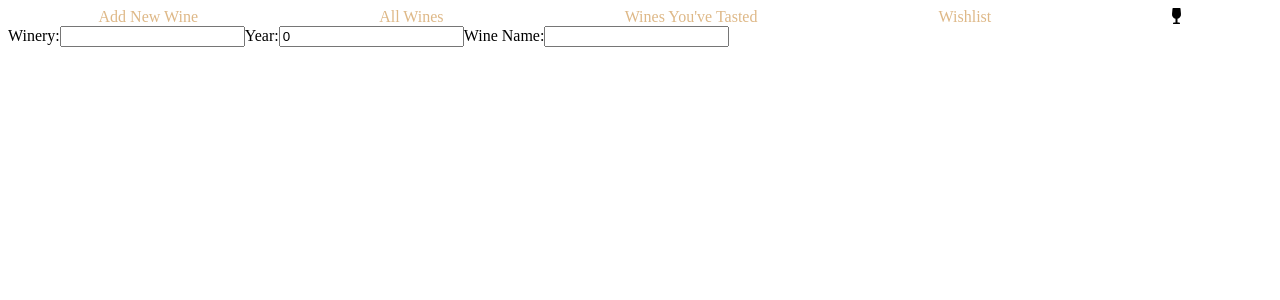
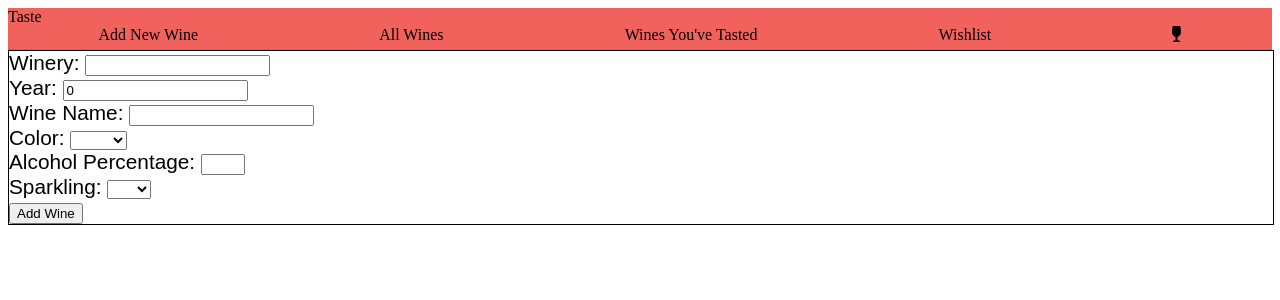
Before and after one commit to klthree/wineapp, an Angular app in the folder frontend/taster/: page /add-new-wine in a window 1280 px wide. Shown: the top 300 px of the page. Built offline with nearby package versions, Linux system fonts and the light colour scheme.

Commit message:
Modified form styling, added service for retrieving wines.

```diff
--- a/frontend/taster/src/app/app.component.html
+++ b/frontend/taster/src/app/app.component.html
@@ -1,2 +1,13 @@
-<app-navigation></app-navigation>
-<router-outlet></router-outlet>
+<div id="titlebar">
+    <header role="banner" >
+        Taste
+    </header>
+
+    <nav role="navigation">
+        <app-navigation></app-navigation>
+    </nav>
+</div>
+
+<main role="main">
+    <router-outlet></router-outlet>
+</main>
--- a/frontend/taster/src/app/app.component.scss
+++ b/frontend/taster/src/app/app.component.scss
@@ -1,3 +1,7 @@
-body {
-    background-color: salmon;
+#titlebar {
+    background-color: rgb(241, 98, 93);
 }
+
+// main {
+//     width: 100%;
+// }
--- a/frontend/taster/src/app/navigation/navigation.component.scss
+++ b/frontend/taster/src/app/navigation/navigation.component.scss
@@ -2,6 +2,7 @@
     display: flex;
     flex-grow: 1;
     justify-content: space-around;
+    border-bottom: 1px solid gray;;
 }
 
 #profile {
@@ -9,8 +10,9 @@
 }
 
 a {
-    color:burlywood ;
     text-decoration: none;
+    color: #000;
+    padding-bottom: 5px;
 }
 
 a:hover {
--- a/frontend/taster/src/app/new-wine-form/new-wine-form.component.html
+++ b/frontend/taster/src/app/new-wine-form/new-wine-form.component.html
@@ -1,10 +1,37 @@
-<form [formGroup]=formGroup>
-    <label for="wineryName" id="winery">Winery:</label>
-    <input type="text" formControlName="winery" id="wineryName"/>
+<form [formGroup]=formGroup id="add-wine-form">
+    <label for="winery-input" id="winery-label">
+        Winery: <input type="text" formControlName="winery" id="winery-input"/>
+    </label>
 
-    <label for="yearOfWine" id="year">Year:</label>
-    <input type="text" formControlName="year" id="yearOfWine"/>
 
-    <label for="wine" id="wineName">Wine Name:</label>
-    <input type="text" formControlName="wineName" id="wine"/>
+    <label for="year-input" id="year-label">
+        Year: <input type="text" formControlName="year" id="year-input"/>
+    </label>
+
+
+    <label for="wine-input" id="wine-label">
+        Wine Name: <input type="text" formControlName="wine" id="wine-input"/>
+    </label>
+
+
+    <label for="color-input" id="color-label">
+        Color: <select formControlName="color" id="color-input">
+            <option value="red">Red</option>
+            <option value="white">White</option>
+            <option value="rose">Rose</option>
+        </select>
+    </label>
+
+    <label for="alcohol-input" id="alcohol-label">
+        Alcohol Percentage: <input type="text" formControlName="alcohol" id="alcohol-input"/>
+    </label>
+
+    <label for="sparkling-input" id="sparkling-label">
+        Sparkling: <select formControlName="isSparkling" id="sparkling-input">
+        <option value="yes">Yes</option>
+        <option value="no">No</option>
+    </select>
+    </label>
+
+    <button type="submit">Add Wine</button>
 </form>
--- a/frontend/taster/src/app/new-wine-form/new-wine-form.component.scss
+++ b/frontend/taster/src/app/new-wine-form/new-wine-form.component.scss
@@ -1,16 +1,27 @@
-// form {
-//     font-family: Arial, Helvetica, sans-serif;
-//     font-size: 1.3em;
+form {
+    border: 1px solid black;
+    width: 100%;
+    font-family: Arial, Helvetica, sans-serif;
+    font-size: 1.3em;
 
-//     display: grid;
-//     grid-template-columns: 1fr 2fr;
-//     grid-template-rows: 1fr 1fr 1fr;
-//     gap: 20px;
-//     grid-template-areas:
-//         wineryLabel wineryBox
-//         yearLabel yearBox
-//         nameLabel nameBox;
-// }
+    // display: grid;
+    // grid-template-columns: 1fr 2fr;
+    // grid-template-rows: 1fr 1fr 1fr;
+    // gap: 20px;
+    // grid-template-areas:
+    //     wineryLabel wineryBox
+    //     yearLabel yearBox
+    //     nameLabel nameBox;
+}
+
+label {
+    display: block;
+}
+
+#alcohol-input {
+    width: 36px;
+}
+
 
 // #winery {
 //     grid-area: wineryLabel;
--- a/frontend/taster/src/app/new-wine-form/new-wine-form.component.ts
+++ b/frontend/taster/src/app/new-wine-form/new-wine-form.component.ts
@@ -21,8 +21,10 @@ export class NewWineFormComponent implements OnInit {
   formGroup = new FormGroup({
     winery: new FormControl(''),
     year: new FormControl(0),
-    wineName: new FormControl(''),
-    color: new FormControl('')
+    wine: new FormControl(''),
+    color: new FormControl(''),
+    alcohol: new FormControl(''),
+    isSparkling: new FormControl('')
   })
 
   ngOnInit(): void {
--- a/frontend/taster/src/app/wine-list/wine-list.component.html
+++ b/frontend/taster/src/app/wine-list/wine-list.component.html
@@ -1,3 +1,3 @@
 <ul>
-    <li *ngFor="let wine of wines">{{wine.name}}</li>
+    <li *ngFor="let wine of wines" role="listitem">{{wine.name}}</li>
 </ul>
```
Also changed, not shown: frontend/taster/src/app/wine.service.ts (added, +31 -0 lines), 1 other file (tests, documents, lock files or other folders).
